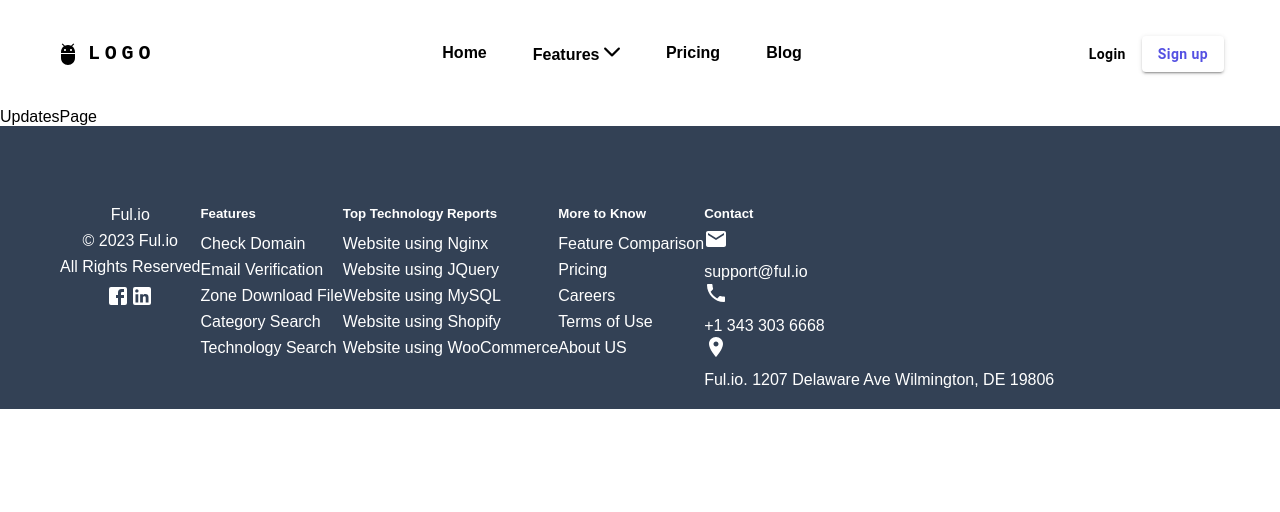
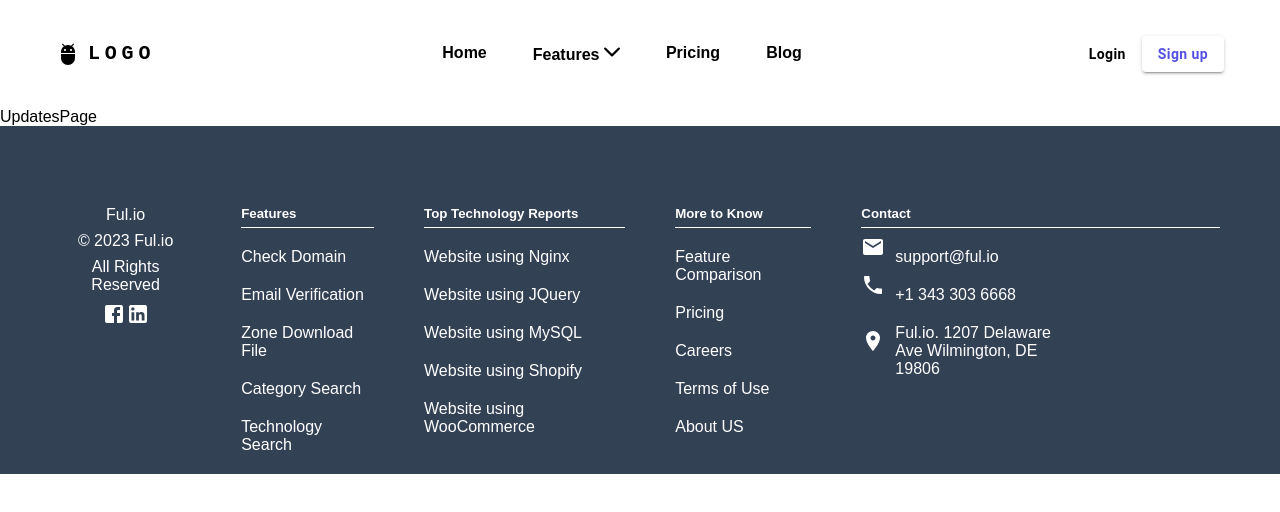
Before and after one commit to NitinSirsath/ful-io-landing-page, a React (Vite) app: page /updates in a window 1280 px wide. Shown: the top 512 px of the page. Built offline with nearby package versions, Linux system fonts and the light colour scheme.

Commit message:
added home page svg's

```diff
--- a/src/components/Footer/FooterCard.tsx
+++ b/src/components/Footer/FooterCard.tsx
@@ -5,13 +5,29 @@ import styled from 'styled-components'
 const Container = styled.div`
     h5{
       font-weight: 600;
-      border-bottom: 1ps solid #fff;
+      border-bottom: 1px solid #fff;
       padding-bottom: 6px;
     }
 
     p{
       margin-top: 8px;
     }
+`
+
+const LogoContainer = styled.div`
+    display: flex;
+    gap: 10px;
+    align-items: center;
+
+    p{
+      margin-top: 20px;
+      cursor: pointer;
+
+      &:hover{
+        color: #8c8c8d;
+      }
+    }
+
 `
 
 type Props = {
@@ -30,10 +46,10 @@ const FooterCard = ({ data, heading }: Props) => {
       <h5>{heading}</h5>
       {
         data.map((_item: { title: string, icon: string }, idx) => {
-          return <div key={idx}>
+          return <LogoContainer  key={idx}>
             {_item?.icon && <_item.icon />}
-            <p>{_item?.title}</p>
-          </div>
+            <p style={{width: `${_item.icon && '50%'}`}} >{_item?.title}</p>
+          </LogoContainer>
         })
       }
     </Container>
--- a/src/components/Footer/footer.style.tsx
+++ b/src/components/Footer/footer.style.tsx
@@ -5,6 +5,13 @@ export const Container = styled.div`
     background-color: #334155;
     padding: 80px 60px 20px;
     color: #FFFFFF;
+    justify-content: space-between;
+    gap: 50px;
+
+    @media (max-width: 768px) {
+        padding: 40px 20px 20px;
+        flex-direction: column;
+    }
 `
 
 export const SocialContainer = styled.div`
--- a/src/components/header/ResponsiveAppBar.tsx
+++ b/src/components/header/ResponsiveAppBar.tsx
@@ -63,7 +63,7 @@ const LoginButton = styled(Button)<ButtonProps>(({ theme }) => ({
     backgroundColor: 'transparent',
   },
 }));
-const SignUpButton = styled(Button)<ButtonProps>(({ theme }) => ({
+const SignUpButton = styled(Button)<ButtonProps>(( ) => ({
   color: '#5450E2',
   fontWeight: 600,
   backgroundColor: '#fff',
--- a/src/index.css
+++ b/src/index.css
@@ -4,6 +4,10 @@
   margin: 0;
   box-sizing: border-box;
   font-family: Poppins,sans-serif;
+}
+
+body{
+  overflow-x: hidden;
 }
 
 /* :root {
--- a/src/pages/HomePage.tsx
+++ b/src/pages/HomePage.tsx
@@ -11,6 +11,8 @@ import Testimonials from '../components/homePage/testimonial/Testimonials';
 import FaqSection from '../components/homePage/FAQ/FaqSection';
 import Marketing from '../components/homePage/Marketing/Marketing';
 import WebsiteContent from '../components/homePage/websiteContent/WebsiteContent';
+import LeftTriangleElement from '../assets/leftTriangle.svg'
+import TopTriangleElement from '../assets/topTriangle.svg'
 
 const BootstrapInput = styled(InputBase)(({ theme }) => ({
     'label + &': {
@@ -107,6 +109,8 @@ type Props = {}
 const HomePage = (props: Props) => {
   return (
     <Container>
+        <img src={LeftTriangleElement} alt="leftTriangle" height={400} style={{position: 'absolute',zIndex:'-10', top: '350px', left: '-18%'}} />
+        <img src={TopTriangleElement}  alt="topTriangle" height={600} style={{position: 'absolute', zIndex:'-10',top: '-330px', right: '-14%'}} />
         <UpdatesPageContainer>
             <UpdatesPageText   variant="subtitle1" >🎉 73821 new domains added on 22 February 2023 <span><LinkStyle to='/updates'>Read More</LinkStyle></span></UpdatesPageText>
         </UpdatesPageContainer>
```
Also changed, not shown: src/assets/leftTriangle.svg (added), src/assets/topTriangle.svg (added).
